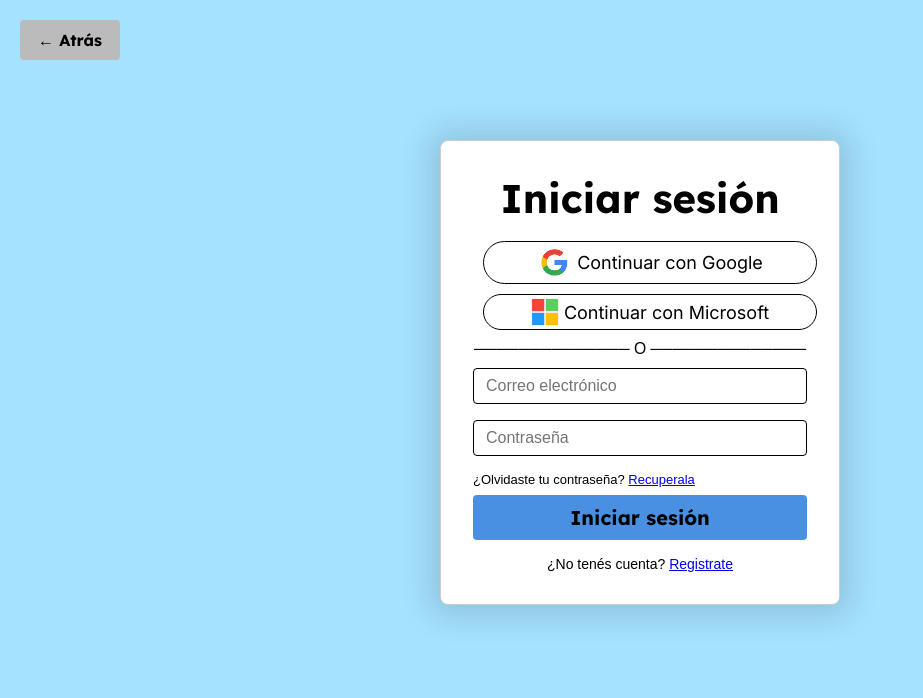
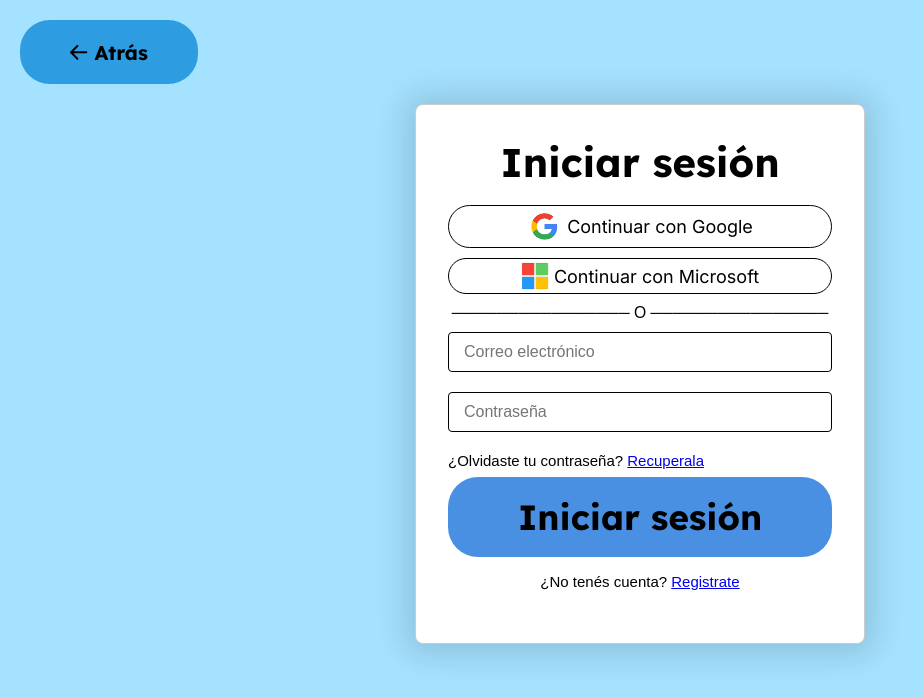
Before and after one commit to tincho1708/MediApp-Proyecto, a Vue app in the folder Front-end/ProyectoVue-MediApp/: page / in a window 1280 px wide. Both pictures are taken after a click on the button "Iniciar sesion". Shown: the top 698 px of the page, without its empty margins (0-923 px from the left). Built offline with nearby package versions, Linux system fonts and the light colour scheme.

Commit message:
29/5/26-1

```diff
--- a/Front-end/ProyectoVue-MediApp/src/components/inicio-sesion.vue
+++ b/Front-end/ProyectoVue-MediApp/src/components/inicio-sesion.vue
@@ -15,7 +15,10 @@ const form = ref({
 
 <template>
   <div>
-  <button class="btn-atras" @click="emit('bienvenida')">← Atrás</button>
+  <button class="boton-atras" @click="emit('bienvenida')"> <svg xmlns="http://www.w3.org/2000/svg" width="18" height="15" viewBox="0 0 18 15" fill="none">
+    <path d="M0.292889 6.65691C-0.0976353 7.04743 -0.0976353 7.6806 0.292889 8.07112L6.65685 14.4351C7.04737 14.8256 7.68054 14.8256 8.07106 14.4351C8.46159 14.0446 8.46159 13.4114 8.07106 13.0209L2.41421 7.36401L8.07106 1.70716C8.46159 1.31664 8.46159 0.68347 8.07106 0.292946C7.68054 -0.0975785 7.04737 -0.0975785 6.65685 0.292946L0.292889 6.65691ZM17.1245 7.36401V6.36401L0.999996 6.36401V7.36401V8.36401L17.1245 8.36401V7.36401Z" fill="black"/>
+    </svg> Atrás
+  </button>
 
   <div class="contenedor">
     <h1>Iniciar sesión</h1>
@@ -30,7 +33,7 @@ const form = ref({
     Continuar con Microsoft
     </button>
 
-    <p class="separador">────────────── O ──────────────</p>
+    <p class="separador">──────────────── O ────────────────</p>
     <form autocomplete="off" @submit.prevent="emit('ir-a-principal')">
       <div class="campo">
         <input id="email" v-model="form.email" type="email" placeholder="Correo electrónico" required />
@@ -41,7 +44,7 @@ const form = ref({
       </div>
       <p class="olvido-contraseña">¿Olvidaste tu contraseña? <a href="h">Recuperala</a></p>
 
-      <button type="submit" @click="emit('ir-a-principal')">Iniciar sesión</button>
+      <button class="iniciar" type="submit" @click="emit('ir-a-principal')">Iniciar sesión</button>
 
       <p class="registro-link">¿No tenés cuenta? <a href="#" @click.prevent="emit('ir-a-registro')">Registrate</a></p>
     </form>
@@ -52,24 +55,37 @@ const form = ref({
 <style scoped>
 @import url('https://fonts.googleapis.com/css2?family=Lexend:wght@700&family=Inter:wght@400;700&display=swap');
 
-.btn-atras {
-  font-family: 'Lexend', sans-serif;
+.boton-atras {
+  color: #000;
+  font-family: 'Lexend', 'sans-serif';
+  font-size: 20px;
+  font-weight: 400;
+  line-height: normal;
   margin: 20px;
-  background: none;
+  cursor: pointer;
+  width: 178px;
+  height: 64px;
+  border-radius: 30px;
+  background: #2E9CE0;
   border: none;
-  width: 100px;
-  background-color: #bbb;
-  font-size: 16px;
-  cursor: pointer;
+}
+.boton-atras.svg {
+  stroke-width: 2px;
+  stroke: #000;
+  width: 16.125px;
+  height: 0;
 }
 .contenedor {
-  max-width: 400px;
-  margin: 60px auto;
+  margin: 30px auto;
+  margin-top: 0;
   padding: 32px;
   border: 1px solid #ccc;
   border-radius: 8px;
   background-color: white;
   box-shadow: 0 1px 29.7px 11px rgba(0, 0, 0, 0.13);
+  width: 450px;
+  height: 540px;
+  align-items: center;
 }
 
 h1 {
@@ -84,11 +100,11 @@ h1 {
 .campo {
   display: flex;
   flex-direction: column;
-  margin-bottom: 16px;
+  margin-bottom: 20px;
   }
 
 input {
-  padding: 8px 12px;
+  padding: 10px 15px;
   border: 1px solid black;
   border-radius: 4px;
   font-size: 16px;
@@ -99,22 +115,23 @@ input:focus {
   border-color: transparent;
 }
 
-button {
+.iniciar {
   width: 100%;
   padding: 10px;
   margin-top: 8px;
   background: #4a90e2;
   color: black;
   border: none;
-  border-radius: 4px;
-  font-size: 20px;
+  border-radius: 30px;
+  font-size: 35px;
   cursor: pointer;
   font-weight: 400;
   font-family: 'Lexend', sans-serif;
+  height: 80px;
 }
 
 button:hover {
-  background: #357abd;
+  background: #3CA4D6;
 }
 
 .error {
@@ -126,10 +143,11 @@ button:hover {
 .registro-link {
   margin-top: 16px;
   text-align: center;
-  font-size: 14px;
+  font-size: 15px;
+  gap: 20px;
 }
 .olvido-contraseña {
-  font-size: 13px;
+  font-size: 15px;
 }
 
 .texto-sesion1, .texto-sesion2 {
@@ -147,6 +165,8 @@ button:hover {
   gap: 5px;
   margin: 10px;
   background-color: transparent;
+  width: 100%;
+  margin-left: 0;
 }
 
 .texto-sesion1 img {
@@ -163,7 +183,7 @@ button:hover {
 }
 
 .texto-sesion1:hover, .texto-sesion2:hover {
-  background-color: #00b7ff48;
+  background-color: #7cb1f192;
 }
 
 .separador {
--- a/Front-end/ProyectoVue-MediApp/src/components/registrar.vue
+++ b/Front-end/ProyectoVue-MediApp/src/components/registrar.vue
@@ -36,8 +36,11 @@ function seleccionar(tipo: 'Medico' | 'Paciente') {
 
 <template>
   <div>
-  <button class="btn-atras" @click="emit('ir-a-bienvenida')">← Atrás</button>
+  <button class="boton-atras" @click="emit('ir-a-bienvenida')"> <svg xmlns="http://www.w3.org/2000/svg" width="18" height="15" viewBox="0 0 18 15" fill="none">
+<path d="M0.292889 6.65691C-0.0976353 7.04743 -0.0976353 7.6806 0.292889 8.07112L6.65685 14.4351C7.04737 14.8256 7.68054 14.8256 8.07106 14.4351C8.46159 14.0446 8.46159 13.4114 8.07106 13.0209L2.41421 7.36401L8.07106 1.70716C8.46159 1.31664 8.46159 0.68347 8.07106 0.292946C7.68054 -0.0975785 7.04737 -0.0975785 6.65685 0.292946L0.292889 6.65691ZM17.1245 7.36401V6.36401L0.999996 6.36401V7.36401V8.36401L17.1245 8.36401V7.36401Z" fill="black"/>
+</svg> Atrás</button>
   <div class="titulo">Crear cuenta</div>
+
   <div class="contenedor">
 
     <div class="tipo-usuario">
@@ -45,7 +48,7 @@ function seleccionar(tipo: 'Medico' | 'Paciente') {
       <div class="separador"></div>
       <button class="boton2"@click="seleccionar('Paciente')">Paciente</button>
     </div>
-
+  <div>
     <form v-if="!exito" autocomplete="off" @submit.prevent="emit('ir-a-principal')">
 
         <div class="campo">
@@ -74,6 +77,7 @@ function seleccionar(tipo: 'Medico' | 'Paciente') {
 
   </div>
   </div>
+  </div>
 </template>
 
 
@@ -82,23 +86,36 @@ function seleccionar(tipo: 'Medico' | 'Paciente') {
 @import url('https://fonts.googleapis.com/css2?family=Lexend:wght@700&family=Inter:wght@400;700&display=swap');
 
 .titulo {
-  font-family: 'Lexend', sans-serif;
-  font-size: 40px;
+  color: #000;
+  text-align: center;
+  font-family: Lexend;
+  font-size: 56px;
+  font-style: normal;
+  font-weight: 400;
+  line-height: normal;
   text-align: center;
   margin-bottom: 0;
 }
 
-.btn-atras {
-  font-family: 'Lexend', sans-serif;
+.boton-atras {
+  color: #000;
+  font-family: 'Lexend', 'sans-serif';
+  font-size: 20px;
+  font-weight: 400;
+  line-height: normal;
   margin: 20px;
-  padding: 10px;
-  background: none;
+  cursor: pointer;
+  width: 178px;
+  height: 64px;
+  border-radius: 30px;
+  background: #2E9CE0;
   border: none;
-  width: 100px;
-  background-color: #bbb;
-  font-size: 16px;
-  cursor: pointer;
-  border-radius: 7px;
+}
+.boton-atras.svg {
+  stroke-width: 2px;
+  stroke: #000;
+  width: 16.125px;
+  height: 0;
 }
 
 .tipo-usuario {
@@ -138,7 +155,7 @@ boton1.activo, .boton2.activo {
   margin: 12px auto;
   padding: 2rem;
   border: 1px solid #ccc;
-  border-radius: 8px;
+  border-radius: 29px;
   background-color: #FFFFFF;
   overflow: hidden;
   box-shadow: 0 1px 29.7px 11px rgba(0, 0, 0, 0.25);
@@ -201,7 +218,7 @@ button:hover {
 .login-link {
   margin-top: 16px;
   text-align: center;
-  font-size: 14.4px;
+  font-size: 16px;
 }
 
 
```
